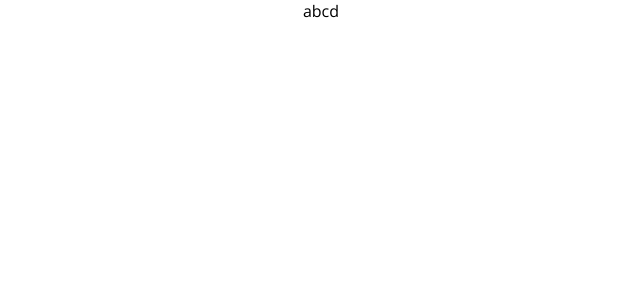
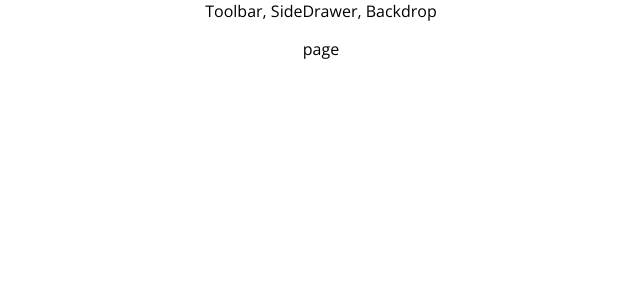
Before and after one commit to dominikacer/brg, a React (Create React App) app: page / in a window 1280 px wide. Shown: the top 300 px of the page, without its empty margins (319-959 px from the left). Built offline with nearby package versions, Linux system fonts and the light colour scheme.

Commit message:
add: prepare Layout component

```diff
--- a/src/App.js
+++ b/src/App.js
@@ -1,10 +1,13 @@
 import React from 'react';
 import './App.css';
+import Layout from "./components/Layout/Layout";
 
 function App() {
   return (
     <div className="App">
-      abcd
+        <Layout>
+            <p>page</p>
+        </Layout>
     </div>
   );
 }
--- a/src/components/Layout/Layout.js
+++ b/src/components/Layout/Layout.js
@@ -0,0 +1,14 @@
+import React from 'react';
+
+const Layout = ({ children }) => (
+  <>
+    <div>
+      Toolbar, SideDrawer, Backdrop
+    </div>
+    <main>
+        {children}
+    </main>
+  </>
+);
+
+export default Layout;
```
